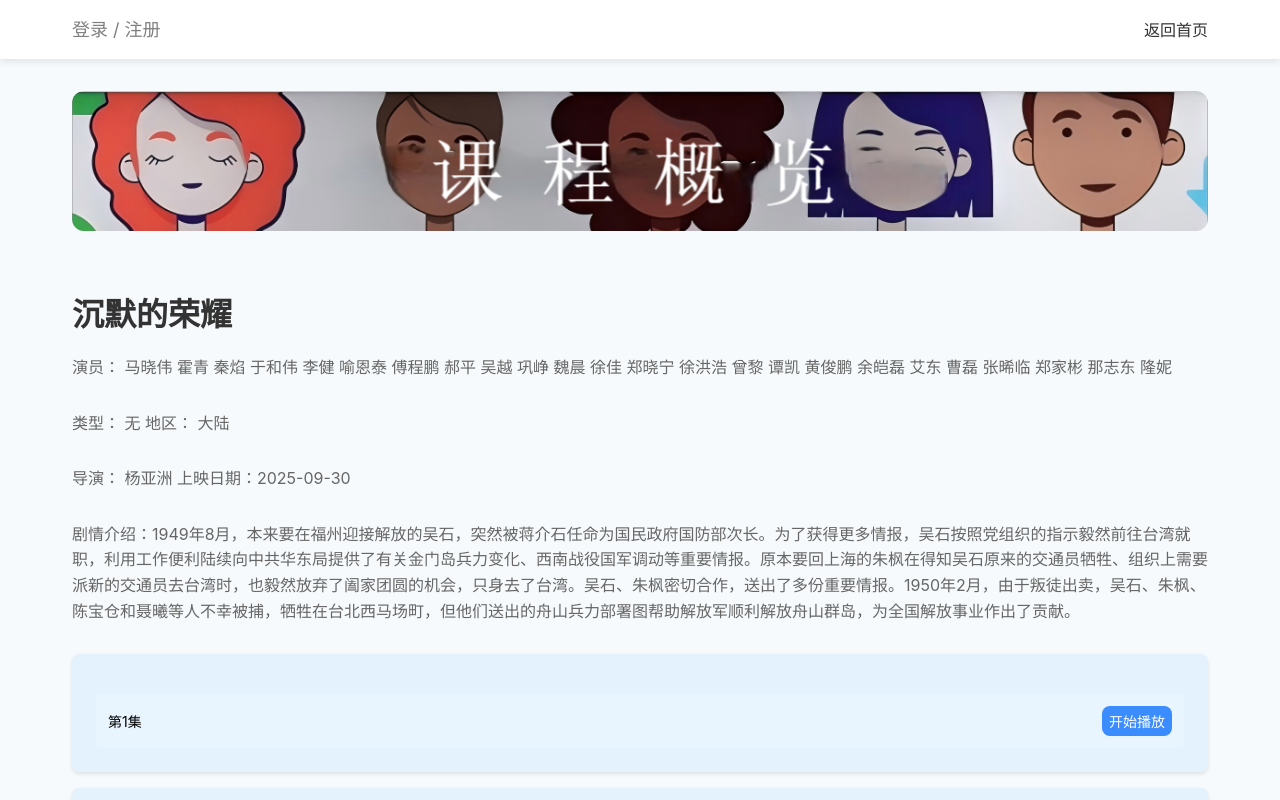
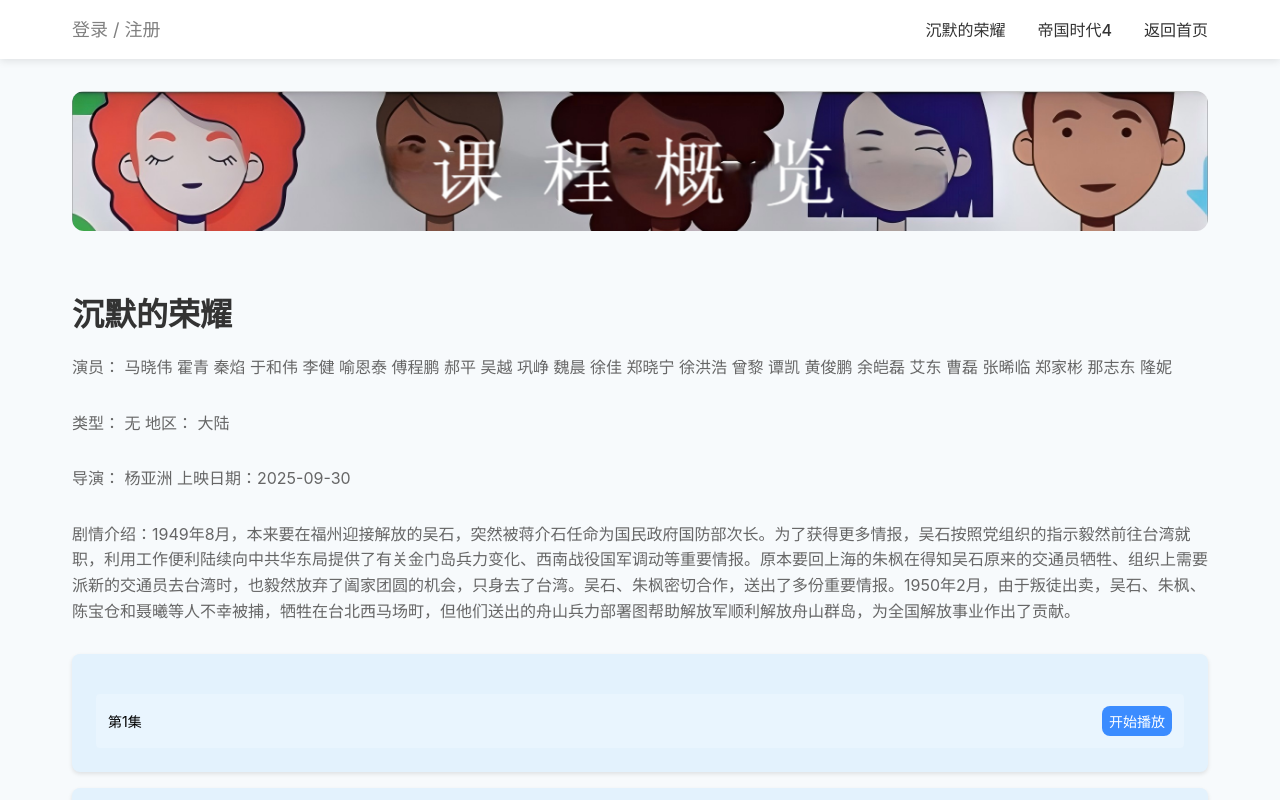
Before and after one commit to minipig11/film-page, a Vue app: page / in a window 1280 px wide. Shown: the top 800 px of the page. Built offline with nearby package versions, Linux system fonts and the light colour scheme; no server answers; what ali-oss would draw is missing.

Commit message:
route by title

```diff
--- a/src/components/NavBar.vue
+++ b/src/components/NavBar.vue
@@ -46,10 +46,9 @@
         </router-link-->
 
         <div class="nav-links">
+          <router-link to="/" class="nav-item">沉默的荣耀</router-link>
+          <router-link to="/advanced" class="nav-item">帝国时代4</router-link>
           <!--div class="nav-item">
-            <span>Teachers <i class="fas fa-angle-down"></i></span>
-          </div>
-          <div class="nav-item">
             <span>School Administrators <i class="fas fa-angle-down"></i></span>
           </div>
           <div class="nav-item">
@@ -75,13 +74,15 @@
 
 <script setup>
 import { ref, computed } from 'vue';
-import { useRouter } from 'vue-router';
+import { useRouter, useRoute } from 'vue-router';
+
 let router = useRouter();
+let route = useRoute();
 
 //返回首页
 const goHome = () => {
   isShow.value = false;
-  router.push('/');
+  router.push(`/`);
 };
 
 //进入登录页
--- a/src/views/Login.vue
+++ b/src/views/Login.vue
@@ -78,14 +78,16 @@ const login = async () => {
 	}
 };
 
-
 const goHome = () => {
-	router.push('/');
+  isShow.value = false;
+  const param = route.params.param || ''; // 获取当前的 param 值
+  router.push(`/${param}`);
 };
 
 const register = () => {
 	router.push('/order-required');
 };
+
 </script>
 
 <style scoped>
--- a/src/views/OrderRequired.vue
+++ b/src/views/OrderRequired.vue
@@ -16,11 +16,13 @@
 
 <script setup>
 import { ref, onBeforeMount } from 'vue';
-import { useRouter } from 'vue-router';
+import { useRouter, useRoute } from 'vue-router';
 import { getOrderUrl } from '../utils/ossServer';
 import { episodeTitle } from '../config/index.js';
 
 const router = useRouter();
+const route = useRoute();
+
 const orderUrl = ref('');
 const titles = ref(Object.values(episodeTitle).map((item) => item.title)); // 提取标题信息
 
@@ -29,7 +31,7 @@ onBeforeMount(async () => {
 });
 
 const goHome = () => {
-  router.push('/');
+  router.push(`/`);
 };
 </script>
 
```
